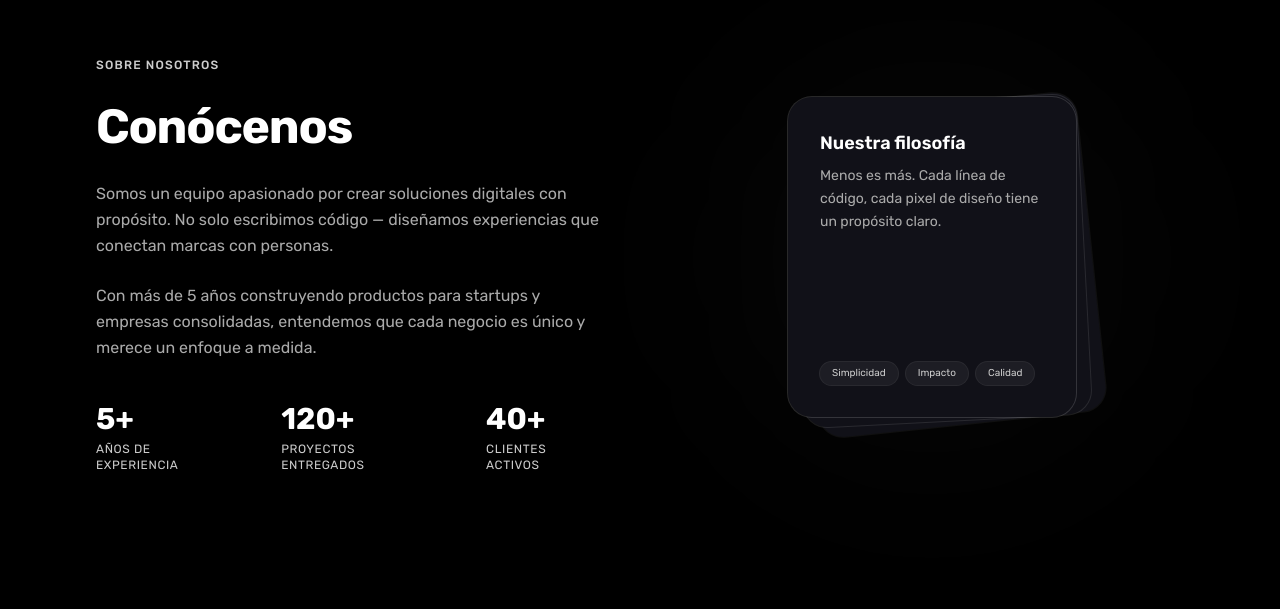
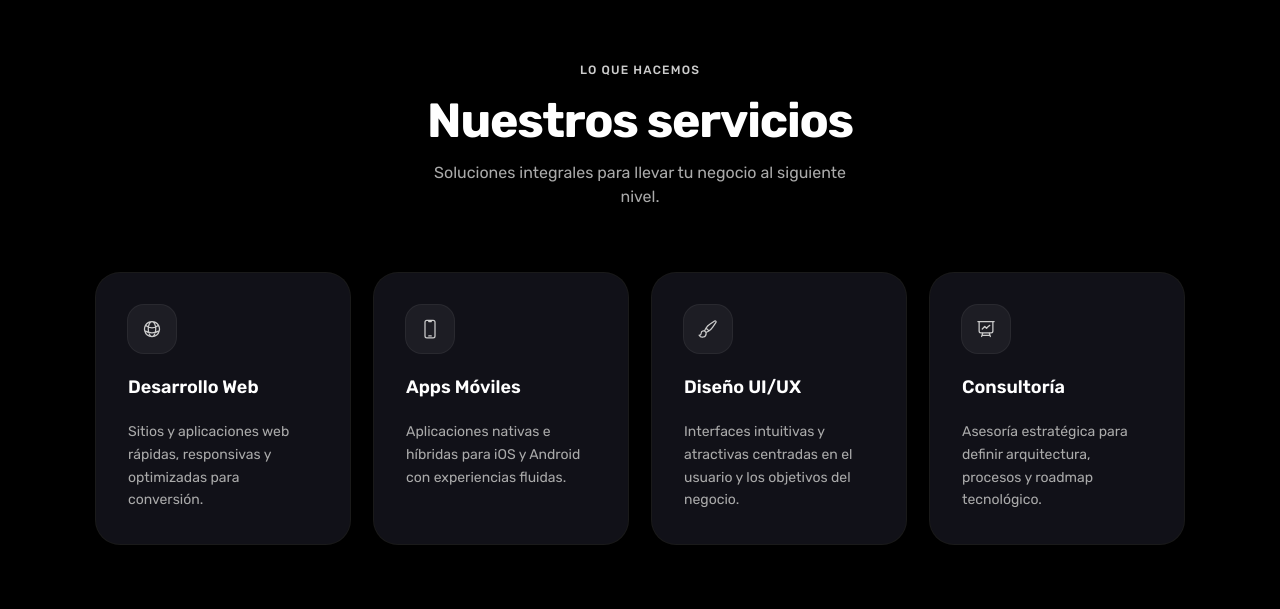
Before and after one commit to Damdev80/landing-page-soluciones-saas, an Angular app: page / in a window 1280 px wide. Shown: the part 871-1480 px from the top of the page. Built offline with nearby package versions, Linux system fonts and the light colour scheme.

Commit message:
add services section and FAQ component with toggle functionality

```diff
--- a/src/app/layout/body/body.html
+++ b/src/app/layout/body/body.html
@@ -1,13 +1,73 @@
 <main class="w-full bg-secondary font-rubik">
 
-  <!-- ═══════════════════════════════════════ -->
-  <!-- CONÓCENOS                               -->
-  <!-- ═══════════════════════════════════════ -->
+
+  <!-- SERVICIOS -->
+
+  <section class="w-full py-32">
+    <div class="max-w-6xl mx-auto px-8">
+
+      <div class="text-center mb-16">
+        <span class="text-xs font-medium tracking-widest text-primary-subtle uppercase">Lo que hacemos</span>
+        <h2 class="text-5xl font-bold tracking-tight text-primary-hover mt-4">Nuestros servicios</h2>
+        <p class="text-base text-primary mt-4 max-w-md mx-auto">Soluciones integrales para llevar tu negocio al siguiente nivel.</p>
+      </div>
+
+      <div class="grid grid-cols-4 gap-6">
+
+        <div class="group relative rounded-3xl bg-[#111118] ring-1 ring-white/10 p-8 flex flex-col gap-5 transition-all duration-300 hover:ring-primary/25 hover:-translate-y-1">
+          <div class="w-12 h-12 rounded-2xl bg-white/5 ring-1 ring-white/10 flex items-center justify-center transition-all duration-300 group-hover:bg-primary-hover/10 group-hover:ring-primary/30">
+            <svg class="w-5 h-5 text-primary-subtle transition-colors duration-300 group-hover:text-primary-hover" fill="none" viewBox="0 0 24 24" stroke="currentColor" stroke-width="1.5">
+              <path stroke-linecap="round" stroke-linejoin="round" d="M12 21a9.004 9.004 0 008.716-6.747M12 21a9.004 9.004 0 01-8.716-6.747M12 21c2.485 0 4.5-4.03 4.5-9S14.485 3 12 3m0 18c-2.485 0-4.5-4.03-4.5-9S9.515 3 12 3m0 0a8.997 8.997 0 017.843 4.582M12 3a8.997 8.997 0 00-7.843 4.582m15.686 0A11.953 11.953 0 0112 10.5c-2.998 0-5.74-1.1-7.843-2.918m15.686 0A8.959 8.959 0 0121 12c0 .778-.099 1.533-.284 2.253m0 0A17.919 17.919 0 0112 16.5a17.92 17.92 0 01-8.716-2.247m0 0A9.015 9.015 0 013 12c0-1.605.42-3.113 1.157-4.418" />
+            </svg>
+          </div>
+          <h3 class="text-lg font-semibold text-primary-hover">Desarrollo Web</h3>
+          <p class="text-sm text-primary leading-relaxed">Sitios y aplicaciones web rápidas, responsivas y optimizadas para conversión.</p>
+          <div class="absolute bottom-0 left-8 right-8 h-px bg-linear-to-r from-transparent via-primary/30 to-transparent opacity-0 transition-opacity duration-300 group-hover:opacity-100"></div>
+        </div>
+
+        <div class="group relative rounded-3xl bg-[#111118] ring-1 ring-white/10 p-8 flex flex-col gap-5 transition-all duration-300 hover:ring-primary/25 hover:-translate-y-1">
+          <div class="w-12 h-12 rounded-2xl bg-white/5 ring-1 ring-white/10 flex items-center justify-center transition-all duration-300 group-hover:bg-primary-hover/10 group-hover:ring-primary/30">
+            <svg class="w-5 h-5 text-primary-subtle transition-colors duration-300 group-hover:text-primary-hover" fill="none" viewBox="0 0 24 24" stroke="currentColor" stroke-width="1.5">
+              <path stroke-linecap="round" stroke-linejoin="round" d="M10.5 1.5H8.25A2.25 2.25 0 006 3.75v16.5a2.25 2.25 0 002.25 2.25h7.5A2.25 2.25 0 0018 20.25V3.75a2.25 2.25 0 00-2.25-2.25H13.5m-3 0V3h3V1.5m-3 0h3m-3 18.75h3" />
+            </svg>
+          </div>
+          <h3 class="text-lg font-semibold text-primary-hover">Apps Móviles</h3>
+          <p class="text-sm text-primary leading-relaxed">Aplicaciones nativas e híbridas para iOS y Android con experiencias fluidas.</p>
+          <div class="absolute bottom-0 left-8 right-8 h-px bg-linear-to-r from-transparent via-primary/30 to-transparent opacity-0 transition-opacity duration-300 group-hover:opacity-100"></div>
+        </div>
+
+        <div class="group relative rounded-3xl bg-[#111118] ring-1 ring-white/10 p-8 flex flex-col gap-5 transition-all duration-300 hover:ring-primary/25 hover:-translate-y-1">
+          <div class="w-12 h-12 rounded-2xl bg-white/5 ring-1 ring-white/10 flex items-center justify-center transition-all duration-300 group-hover:bg-primary-hover/10 group-hover:ring-primary/30">
+            <svg class="w-5 h-5 text-primary-subtle transition-colors duration-300 group-hover:text-primary-hover" fill="none" viewBox="0 0 24 24" stroke="currentColor" stroke-width="1.5">
+              <path stroke-linecap="round" stroke-linejoin="round" d="M9.53 16.122a3 3 0 00-5.78 1.128 2.25 2.25 0 01-2.4 2.245 4.5 4.5 0 008.4-2.245c0-.399-.078-.78-.22-1.128zm0 0a15.998 15.998 0 003.388-1.62m-5.043-.025a15.994 15.994 0 011.622-3.395m3.42 3.42a15.995 15.995 0 004.764-4.648l3.876-5.814a1.151 1.151 0 00-1.597-1.597L14.146 6.32a15.996 15.996 0 00-4.649 4.763m3.42 3.42a6.776 6.776 0 00-3.42-3.42" />
+            </svg>
+          </div>
+          <h3 class="text-lg font-semibold text-primary-hover">Diseño UI/UX</h3>
+          <p class="text-sm text-primary leading-relaxed">Interfaces intuitivas y atractivas centradas en el usuario y los objetivos del negocio.</p>
+          <div class="absolute bottom-0 left-8 right-8 h-px bg-linear-to-r from-transparent via-primary/30 to-transparent opacity-0 transition-opacity duration-300 group-hover:opacity-100"></div>
+        </div>
+
+        <div class="group relative rounded-3xl bg-[#111118] ring-1 ring-white/10 p-8 flex flex-col gap-5 transition-all duration-300 hover:ring-primary/25 hover:-translate-y-1">
+          <div class="w-12 h-12 rounded-2xl bg-white/5 ring-1 ring-white/10 flex items-center justify-center transition-all duration-300 group-hover:bg-primary-hover/10 group-hover:ring-primary/30">
+            <svg class="w-5 h-5 text-primary-subtle transition-colors duration-300 group-hover:text-primary-hover" fill="none" viewBox="0 0 24 24" stroke="currentColor" stroke-width="1.5">
+              <path stroke-linecap="round" stroke-linejoin="round" d="M3.75 3v11.25A2.25 2.25 0 006 16.5h2.25M3.75 3h-1.5m1.5 0h16.5m0 0h1.5m-1.5 0v11.25A2.25 2.25 0 0118 16.5h-2.25m-7.5 0h7.5m-7.5 0l-1 3m8.5-3l1 3m0 0l.5 1.5m-.5-1.5h-9.5m0 0l-.5 1.5m.75-9l3-3 2.148 2.148A12.061 12.061 0 0116.5 7.605" />
+            </svg>
+          </div>
+          <h3 class="text-lg font-semibold text-primary-hover">Consultoría</h3>
+          <p class="text-sm text-primary leading-relaxed">Asesoría estratégica para definir arquitectura, procesos y roadmap tecnológico.</p>
+          <div class="absolute bottom-0 left-8 right-8 h-px bg-linear-to-r from-transparent via-primary/30 to-transparent opacity-0 transition-opacity duration-300 group-hover:opacity-100"></div>
+        </div>
+
+      </div>
+    </div>
+  </section>
+
+
+  <!-- CONÓCENOS-->
   <section class="relative w-full py-32 overflow-hidden">
     <div class="max-w-6xl mx-auto px-8">
 
       <div class="flex items-start gap-20">
-        <!-- Lado izquierdo: texto -->
         <div class="w-1/2 flex flex-col gap-6">
           <span class="text-xs font-medium tracking-widest text-primary-subtle uppercase">Sobre nosotros</span>
           <h2 class="text-5xl font-bold tracking-tight text-primary-hover leading-tight">Conócenos</h2>
@@ -33,15 +93,11 @@
           </div>
         </div>
 
-        <!-- Lado derecho: visual abstracto -->
-        <div class="w-1/2 relative flex items-center justify-center min-h-[400px]">
-          <!-- Glow difuminado -->
-          <div class="absolute top-1/2 left-1/2 -translate-x-1/2 -translate-y-1/2 w-[350px] h-[350px] rounded-full bg-primary-hover/[0.03] blur-[100px] pointer-events-none"></div>
-
-          <!-- Tarjetas apiladas con rotación -->
+        <div class="w-1/2 relative flex items-center justify-center min-h-100">
+          <div class="absolute top-1/2 left-1/2 -translate-x-1/2 -translate-y-1/2 w-87.5 h-87.5 rounded-full bg-primary-hover/3 blur-[100px] pointer-events-none"></div>
           <div class="relative w-72 h-80">
-            <div class="absolute inset-0 rounded-3xl bg-[#111118] ring-1 ring-white/5 rotate-[-6deg] translate-x-4 translate-y-2"></div>
-            <div class="absolute inset-0 rounded-3xl bg-[#111118] ring-1 ring-white/10 rotate-[-3deg] translate-x-2 translate-y-1"></div>
+            <div class="absolute inset-0 rounded-3xl bg-[#111118] ring-1 ring-white/5 -rotate-6 translate-x-4 translate-y-2"></div>
+            <div class="absolute inset-0 rounded-3xl bg-[#111118] ring-1 ring-white/10 -rotate-3 translate-x-2 translate-y-1"></div>
             <div class="absolute inset-0 rounded-3xl bg-[#111118] ring-1 ring-white/15 p-8 flex flex-col justify-between">
               <div>
                 <p class="text-primary-hover text-lg font-semibold mb-2">Nuestra filosofía</p>
@@ -61,9 +117,7 @@
   </section>
 
 
-  <!-- ═══════════════════════════════════════ -->
   <!-- NUESTRO EQUIPO                          -->
-  <!-- ═══════════════════════════════════════ -->
   <section class="w-full py-32">
     <div class="max-w-6xl mx-auto px-8">
 
@@ -78,7 +132,7 @@
         <!-- Miembro 1 -->
         <div class="group relative flex flex-col items-center">
           <div class="w-full aspect-square rounded-3xl bg-[#111118] ring-1 ring-white/10 overflow-hidden mb-5 transition-all duration-300 group-hover:ring-primary/30">
-            <div class="w-full h-full bg-gradient-to-br from-white/5 to-transparent flex items-center justify-center">
+            <div class="w-full h-full bg-linear-to-br from-white/5 to-transparent flex items-center justify-center">
               <span class="text-4xl text-primary-subtle/30 font-bold">DA</span>
             </div>
           </div>
@@ -89,7 +143,7 @@
         <!-- Miembro 2 -->
         <div class="group relative flex flex-col items-center">
           <div class="w-full aspect-square rounded-3xl bg-[#111118] ring-1 ring-white/10 overflow-hidden mb-5 transition-all duration-300 group-hover:ring-primary/30">
-            <div class="w-full h-full bg-gradient-to-br from-white/5 to-transparent flex items-center justify-center">
+            <div class="w-full h-full bg-linear-to-br from-white/5 to-transparent flex items-center justify-center">
               <span class="text-4xl text-primary-subtle/30 font-bold">ML</span>
             </div>
           </div>
@@ -100,7 +154,7 @@
         <!-- Miembro 3 -->
         <div class="group relative flex flex-col items-center">
           <div class="w-full aspect-square rounded-3xl bg-[#111118] ring-1 ring-white/10 overflow-hidden mb-5 transition-all duration-300 group-hover:ring-primary/30">
-            <div class="w-full h-full bg-gradient-to-br from-white/5 to-transparent flex items-center justify-center">
+            <div class="w-full h-full bg-linear-to-br from-white/5 to-transparent flex items-center justify-center">
               <span class="text-4xl text-primary-subtle/30 font-bold">CR</span>
             </div>
           </div>
@@ -111,7 +165,7 @@
         <!-- Miembro 4 -->
         <div class="group relative flex flex-col items-center">
           <div class="w-full aspect-square rounded-3xl bg-[#111118] ring-1 ring-white/10 overflow-hidden mb-5 transition-all duration-300 group-hover:ring-primary/30">
-            <div class="w-full h-full bg-gradient-to-br from-white/5 to-transparent flex items-center justify-center">
+            <div class="w-full h-full bg-linear-to-br from-white/5 to-transparent flex items-center justify-center">
               <span class="text-4xl text-primary-subtle/30 font-bold">VS</span>
             </div>
           </div>
@@ -122,7 +176,7 @@
         <!-- Miembro 5 -->
         <div class="group relative flex flex-col items-center">
           <div class="w-full aspect-square rounded-3xl bg-[#111118] ring-1 ring-white/10 overflow-hidden mb-5 transition-all duration-300 group-hover:ring-primary/30">
-            <div class="w-full h-full bg-gradient-to-br from-white/5 to-transparent flex items-center justify-center">
+            <div class="w-full h-full bg-linear-to-br from-white/5 to-transparent flex items-center justify-center">
               <span class="text-4xl text-primary-subtle/30 font-bold">JM</span>
             </div>
           </div>
@@ -135,12 +189,10 @@
   </section>
 
 
-  <!-- ═══════════════════════════════════════ -->
   <!-- PROYECTOS                               -->
-  <!-- ═══════════════════════════════════════ -->
   <section class="relative w-full py-32 overflow-hidden">
     <!-- Glow ambiental en la sección -->
-    <div class="absolute top-1/2 right-0 -translate-y-1/2 w-[400px] h-[400px] rounded-full bg-primary-hover/[0.03] blur-[120px] pointer-events-none"></div>
+    <div class="absolute top-1/2 right-0 -translate-y-1/2 w-100 h-100 rounded-full bg-primary-hover/3 blur-[120px] pointer-events-none"></div>
 
     <div class="max-w-6xl mx-auto px-8">
 
@@ -155,33 +207,33 @@
 
         <!-- Proyecto 1 - Grande -->
         <div class="group relative rounded-3xl bg-[#111118] ring-1 ring-white/10 overflow-hidden h-80 transition-all duration-300 hover:ring-primary/25">
-          <div class="absolute inset-0 bg-gradient-to-t from-secondary/90 via-secondary/40 to-transparent z-10"></div>
-          <div class="absolute inset-0 bg-gradient-to-br from-white/[0.02] to-transparent"></div>
+          <div class="absolute inset-0 bg-linear-to-t from-secondary/90 via-secondary/40 to-transparent z-10"></div>
+          <div class="absolute inset-0 bg-linear-to-br from-white/2 to-transparent"></div>
           <div class="absolute bottom-0 left-0 p-8 z-20">
             <span class="text-[10px] px-3 py-1 rounded-full bg-white/10 text-primary-subtle ring-1 ring-white/10 mb-3 inline-block">E-commerce</span>
             <h3 class="text-xl font-bold text-primary-hover mt-2">TiendaViva</h3>
             <p class="text-sm text-primary mt-2 max-w-sm">Plataforma de comercio electrónico con más de 10,000 productos y pasarela de pago integrada.</p>
           </div>
           <!-- Línea decorativa que aparece en hover -->
-          <div class="absolute top-0 left-0 w-0 h-[2px] bg-gradient-to-r from-primary-subtle to-primary-hover transition-all duration-500 group-hover:w-full"></div>
+          <div class="absolute top-0 left-0 w-0 h-0.5 bg-linear-to-r from-primary-subtle to-primary-hover transition-all duration-500 group-hover:w-full"></div>
         </div>
 
         <!-- Proyecto 2 - Grande -->
         <div class="group relative rounded-3xl bg-[#111118] ring-1 ring-white/10 overflow-hidden h-80 transition-all duration-300 hover:ring-primary/25">
-          <div class="absolute inset-0 bg-gradient-to-t from-secondary/90 via-secondary/40 to-transparent z-10"></div>
-          <div class="absolute inset-0 bg-gradient-to-br from-white/[0.02] to-transparent"></div>
+          <div class="absolute inset-0 bg-linear-to-t from-secondary/90 via-secondary/40 to-transparent z-10"></div>
+          <div class="absolute inset-0 bg-linear-to-br from-white/2 to-transparent"></div>
           <div class="absolute bottom-0 left-0 p-8 z-20">
             <span class="text-[10px] px-3 py-1 rounded-full bg-white/10 text-primary-subtle ring-1 ring-white/10 mb-3 inline-block">SaaS</span>
             <h3 class="text-xl font-bold text-primary-hover mt-2">MetricFlow</h3>
             <p class="text-sm text-primary mt-2 max-w-sm">Dashboard analítico en tiempo real para startups que necesitan tomar decisiones basadas en datos.</p>
           </div>
-          <div class="absolute top-0 left-0 w-0 h-[2px] bg-gradient-to-r from-primary-subtle to-primary-hover transition-all duration-500 group-hover:w-full"></div>
+          <div class="absolute top-0 left-0 w-0 h-0.5 bg-linear-to-r from-primary-subtle to-primary-hover transition-all duration-500 group-hover:w-full"></div>
         </div>
 
         <!-- Proyecto 3 - Ancho completo -->
         <div class="group relative col-span-2 rounded-3xl bg-[#111118] ring-1 ring-white/10 overflow-hidden h-64 transition-all duration-300 hover:ring-primary/25">
-          <div class="absolute inset-0 bg-gradient-to-t from-secondary/90 via-secondary/40 to-transparent z-10"></div>
-          <div class="absolute inset-0 bg-gradient-to-br from-white/[0.02] to-transparent"></div>
+          <div class="absolute inset-0 bg-linear-to-t from-secondary/90 via-secondary/40 to-transparent z-10"></div>
+          <div class="absolute inset-0 bg-linear-to-br from-white/2 to-transparent"></div>
           <div class="absolute bottom-0 left-0 p-8 z-20 flex items-end justify-between w-full pr-8">
             <div>
               <span class="text-[10px] px-3 py-1 rounded-full bg-white/10 text-primary-subtle ring-1 ring-white/10 mb-3 inline-block">App Móvil</span>
@@ -190,7 +242,7 @@
             </div>
             <a href="#" class="text-xs text-primary-subtle hover:text-primary-hover transition-colors duration-200 whitespace-nowrap">Ver caso de estudio →</a>
           </div>
-          <div class="absolute top-0 left-0 w-0 h-[2px] bg-gradient-to-r from-primary-subtle to-primary-hover transition-all duration-500 group-hover:w-full"></div>
+          <div class="absolute top-0 left-0 w-0 h-0.5 bg-linear-to-r from-primary-subtle to-primary-hover transition-all duration-500 group-hover:w-full"></div>
         </div>
 
       </div>
@@ -198,15 +250,12 @@
   </section>
 
 
-  <!-- ═══════════════════════════════════════ -->
-  <!-- CONTÁCTANOS                             -->
-  <!-- ═══════════════════════════════════════ -->
+  <!-- CONTÁCTANOS-->
   <section class="relative w-full py-32 overflow-hidden">
     <div class="max-w-6xl mx-auto px-8">
 
       <div class="flex gap-20">
 
-        <!-- Lado izquierdo: info -->
         <div class="w-2/5 flex flex-col gap-6">
           <span class="text-xs font-medium tracking-widest text-primary-subtle uppercase">Hablemos</span>
           <h2 class="text-5xl font-bold tracking-tight text-primary-hover leading-tight">Contáctanos</h2>
@@ -239,10 +288,8 @@
           </div>
         </div>
 
-        <!-- Lado derecho: formulario -->
         <div class="w-3/5 relative">
-          <!-- Glow difuminado detrás del form -->
-          <div class="absolute top-1/2 left-1/2 -translate-x-1/2 -translate-y-1/2 w-[300px] h-[300px] rounded-full bg-primary-hover/[0.03] blur-[100px] pointer-events-none"></div>
+          <div class="absolute top-1/2 left-1/2 -translate-x-1/2 -translate-y-1/2 w-75 h-75 rounded-full bg-primary-hover/3 blur-[100px] pointer-events-none"></div>
 
           <div class="relative rounded-3xl bg-[#111118] ring-1 ring-white/10 p-10">
             <form class="flex flex-col gap-6">
@@ -280,4 +327,88 @@
     </div>
   </section>
 
+
+  <!-- FAQ-->
+  <section class="w-full py-32">
+    <div class="max-w-3xl mx-auto px-8">
+
+      <div class="text-center mb-16">
+        <span class="text-xs font-medium tracking-widest text-primary-subtle uppercase">Resuelve tus dudas</span>
+        <h2 class="text-5xl font-bold tracking-tight text-primary-hover mt-4">Preguntas frecuentes</h2>
+      </div>
+
+      <div class="flex flex-col gap-3">
+
+        <!-- FAQ 1 -->
+        <div class="rounded-2xl bg-[#111118] ring-1 ring-white/10 overflow-hidden">
+          <button (click)="toggleFaq(0)" class="w-full flex items-center justify-between px-6 py-5 text-left cursor-pointer">
+            <span class="text-sm font-medium text-primary-hover">¿Cuánto cuesta un proyecto?</span>
+            <span class="text-primary-subtle text-lg transition-transform duration-300" [class.rotate-45]="openFaq() === 0">+</span>
+          </button>
+          @if (openFaq() === 0) {
+            <div class="px-6 pb-5">
+              <p class="text-sm text-primary leading-relaxed">Cada proyecto es único, por eso no manejamos precios fijos. Después de una llamada inicial de descubrimiento, te enviamos una propuesta detallada con alcance, tiempos y costos. Sin compromisos.</p>
+            </div>
+          }
+        </div>
+
+        <!-- FAQ 2 -->
+        <div class="rounded-2xl bg-[#111118] ring-1 ring-white/10 overflow-hidden">
+          <button (click)="toggleFaq(1)" class="w-full flex items-center justify-between px-6 py-5 text-left cursor-pointer">
+            <span class="text-sm font-medium text-primary-hover">¿Cuánto tiempo toma desarrollar un proyecto?</span>
+            <span class="text-primary-subtle text-lg transition-transform duration-300" [class.rotate-45]="openFaq() === 1">+</span>
+          </button>
+          @if (openFaq() === 1) {
+            <div class="px-6 pb-5">
+              <p class="text-sm text-primary leading-relaxed">Depende de la complejidad. Un sitio web puede estar listo en 2-4 semanas, mientras que una aplicación completa puede tomar de 2 a 4 meses. Siempre definimos un timeline claro antes de empezar.</p>
+            </div>
+          }
+        </div>
+
+        <!-- FAQ 3 -->
+        <div class="rounded-2xl bg-[#111118] ring-1 ring-white/10 overflow-hidden">
+          <button (click)="toggleFaq(2)" class="w-full flex items-center justify-between px-6 py-5 text-left cursor-pointer">
+            <span class="text-sm font-medium text-primary-hover">¿Cómo es el proceso de trabajo?</span>
+            <span class="text-primary-subtle text-lg transition-transform duration-300" [class.rotate-45]="openFaq() === 2">+</span>
+          </button>
+          @if (openFaq() === 2) {
+            <div class="px-6 pb-5">
+              <p class="text-sm text-primary leading-relaxed">Seguimos cuatro fases: Descubrimiento (entendemos tu negocio), Diseño (prototipos y validación), Desarrollo (construcción iterativa con entregas semanales) y Lanzamiento (deploy, testing y soporte).</p>
+            </div>
+          }
+        </div>
+
+        <!-- FAQ 4 -->
+        <div class="rounded-2xl bg-[#111118] ring-1 ring-white/10 overflow-hidden">
+          <button (click)="toggleFaq(3)" class="w-full flex items-center justify-between px-6 py-5 text-left cursor-pointer">
+            <span class="text-sm font-medium text-primary-hover">¿Ofrecen soporte después del lanzamiento?</span>
+            <span class="text-primary-subtle text-lg transition-transform duration-300" [class.rotate-45]="openFaq() === 3">+</span>
+          </button>
+          @if (openFaq() === 3) {
+            <div class="px-6 pb-5">
+              <p class="text-sm text-primary leading-relaxed">Sí. Todos nuestros proyectos incluyen 30 días de soporte post-lanzamiento. También ofrecemos planes de mantenimiento mensual para actualizaciones, mejoras y monitoreo continuo.</p>
+            </div>
+          }
+        </div>
+
+        <!-- FAQ 5 -->
+        <div class="rounded-2xl bg-[#111118] ring-1 ring-white/10 overflow-hidden">
+          <button (click)="toggleFaq(4)" class="w-full flex items-center justify-between px-6 py-5 text-left cursor-pointer">
+            <span class="text-sm font-medium text-primary-hover">¿Trabajan con clientes internacionales?</span>
+            <span class="text-primary-subtle text-lg transition-transform duration-300" [class.rotate-45]="openFaq() === 4">+</span>
+          </button>
+          @if (openFaq() === 4) {
+            <div class="px-6 pb-5">
+              <p class="text-sm text-primary leading-relaxed">Por supuesto. Nuestro equipo trabaja 100% remoto y hemos colaborado con empresas en Latinoamérica, Estados Unidos y Europa. Nos adaptamos a tu zona horaria.</p>
+            </div>
+          }
+        </div>
+
+      </div>
+    </div>
+  </section>
+
+
+
+
 </main>
```
Also changed, not shown: src/app/layout/body/body.ts (+8 -2 lines).
